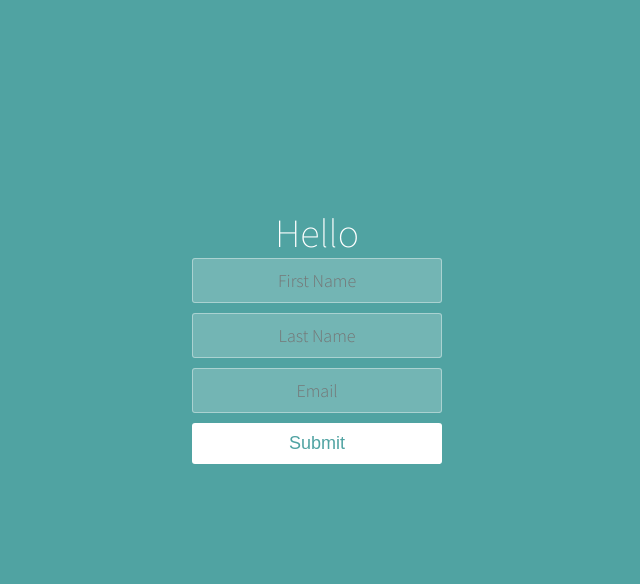
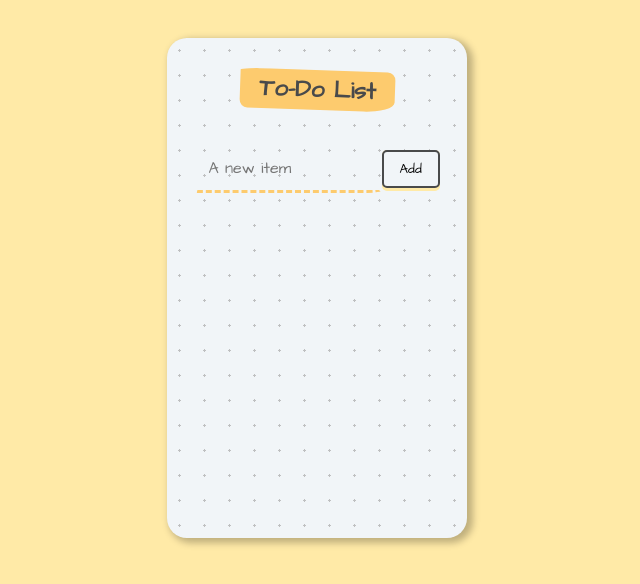
Before and after one commit to htcongvn/react-learning, a React (Create React App) app: page / in a window 1280 px wide. Shown: the top 584 px of the page, without its empty margins (323-963 px from the left). Built offline with nearby package versions, Linux system fonts and the light colour scheme.

Commit message:
Todo List App - useState, useRef to get auto focus to a React component, Spread Operator to add an object to another

```diff
--- a/public/index.html
+++ b/public/index.html
@@ -3,8 +3,8 @@
   <head>
     <title>React App</title>
     <link
+      href="https://fonts.googleapis.com/css?family=Architects+Daughter&display=swap"
       rel="stylesheet"
-      href="https://fonts.googleapis.com/css?family=Source+Sans+Pro:200,300"
     />
     <link rel="stylesheet" href="styles.css" />
   </head>
--- a/public/styles.css
+++ b/public/styles.css
@@ -1,53 +1,79 @@
-* {
+body {
+  background-color: #ffeaa7;
+  min-height: 70vh;
+  padding: 1rem;
   box-sizing: border-box;
-  margin: 0;
-  padding: 0;
-  font-weight: 300;
-}
-
-body {
-  font-family: "Source Sans Pro", sans-serif;
-  color: white;
-  font-weight: 300;
-  background: #50a3a2;
-  width: 100%;
-  height: 100%;
+  display: flex;
+  justify-content: center;
+  align-items: center;
+  color: hsl(198, 1%, 29%);
+  font-family: "Architects Daughter", cursive;
+  text-align: center;
+  font-size: 130%;
 }
 
 .container {
-  margin: 10% auto;
-  padding: 80px 0;
-  text-align: center;
+  width: 100%;
+  height: auto;
+  min-height: 500px;
+  max-width: 500px;
+  min-width: 250px;
+  background: #f1f5f8;
+  background-image: radial-gradient(#bfc0c1 7.2%, transparent 0);
+  background-size: 25px 25px;
+  border-radius: 20px;
+  box-shadow: 4px 3px 7px 2px #00000040;
+  padding: 1rem;
+  box-sizing: border-box;
+}
+.heading {
+  display: flex;
+  align-items: center;
+  justify-content: center;
+  margin-bottom: 1rem;
+}
+.heading h1 {
+  transform: rotate(2deg);
+  padding: 0.2rem 1.2rem;
+  border-radius: 20% 5% 20% 5%/5% 20% 25% 20%;
+  background-color: #fdcb6e;
+  font-size: 1.5rem;
 }
 
-.container h1 {
-  font-size: 40px;
-  font-weight: 200;
-}
-
-input {
-  border: 1px solid rgba(252, 252, 252, 0.4);
-  background-color: rgba(252, 252, 252, 0.2);
-  width: 250px;
-  border-radius: 3px;
-  font-family: "Source Sans Pro", sans-serif;
-  padding: 10px 15px;
-  margin: 0 auto 10px auto;
-  display: block;
-  text-align: center;
-  font-size: 18px;
-  color: white;
-  font-weight: 300;
+.form input {
+  box-sizing: border-box;
+  background-color: transparent;
+  padding: 0.7rem;
+  border-bottom-right-radius: 15px 3px;
+  border-bottom-left-radius: 3px 15px;
+  border: solid 3px transparent;
+  border-bottom: dashed 3px #fdcb6e;
+  font-family: "Architects Daughter", cursive;
+  font-size: 1rem;
+  color: hsla(260, 2%, 25%, 0.7);
+  width: 70%;
+  margin-bottom: 20px;
 }
 
 button {
-  appearance: none;
-  outline: 0;
-  background-color: white;
-  border: 0;
-  padding: 10px 15px;
-  color: #50a3a2;
-  border-radius: 3px;
-  width: 250px;
-  font-size: 18px;
+  padding: 0;
+  border: none;
+  font-family: "Architects Daughter", cursive;
+  text-decoration: none;
+  padding-bottom: 3px;
+  border-radius: 5px;
+  background-color: #ffeaa7;
 }
+button span {
+  background: #f1f5f8;
+  display: block;
+  padding: 0.5rem 1rem;
+  border-radius: 5px;
+  border: 2px solid hsl(198, 1%, 29%);
+}
+
+li {
+  text-align: left;
+  position: relative;
+  padding: 0.5rem;
+}
--- a/src/components/App.jsx
+++ b/src/components/App.jsx
@@ -1,53 +1,50 @@
-import React, { useState } from "react";
+import React, { useState, useRef } from "react";
 
 function App() {
-  const [contact, setContact] = useState({
-    fName: "",
-    lName: "",
-    email: "",
-  });
+  const [inputText, setInputText] = useState("");
+  const [itemsList, setItemsList] = useState([]);
+  const textInput = useRef(); // useRef Hook to store the textInput DOM element across renders
 
-  function handleChange(event) {
-    const { name, value } = event.target;
-    setContact((prevContact) => ({
-      // Using Spead Operator in ES6 to spread an object to another one, not to nest in it
-      ...prevContact,
-      // [name] takes the value of name variable in ES6
-      [name]: value,
-    }));
+  function handleInputChange(event) {
+    const newInputText = event.target.value;
+    setInputText(newInputText);
   }
 
-  function handleClick(event) {
-    event.preventDefault();
+  function addNewItem() {
+    setItemsList((prevItemsList) => {
+      return [...prevItemsList, inputText];
+    });
+
+    setInputText("");
+    // Explicitly focus the text input using the raw DOM API and accessing "current" to get the DOM node
+    textInput.current.focus();
   }
 
   return (
     <div className="container">
-      <h1>
-        Hello {contact.fName} {contact.lName}
-      </h1>
-      <p>{contact.email}</p>
-      <form>
+      <div className="heading">
+        <h1>To-Do List</h1>
+      </div>
+      <div className="form">
         <input
-          name="fName"
-          placeholder="First Name"
-          onChange={handleChange}
-          value={contact.fName}
+          name="newItem"
+          type="text"
+          placeholder="A new item"
+          onChange={handleInputChange}
+          value={inputText}
+          //tell React that we want to associate the <input> ref with the `textInput` that we created using useRef Hook
+          ref={textInput}
         />
-        <input
-          name="lName"
-          placeholder="Last Name"
-          onChange={handleChange}
-          value={contact.lName}
-        />
-        <input
-          name="email"
-          placeholder="Email"
-          onChange={handleChange}
-          value={contact.email}
-        />
-        <button onClick={handleClick}>Submit</button>
-      </form>
+        <button onClick={addNewItem}>
+          <span>Add</span>
+        </button>
+      </div>
+      <div>
+        <ul>
+          {itemsList.length > 0 &&
+            itemsList.map((item, index) => <li key={index}>{item}</li>)}
+        </ul>
+      </div>
     </div>
   );
 }
```
Also changed, not shown: src/index.js (+5 -9 lines).
